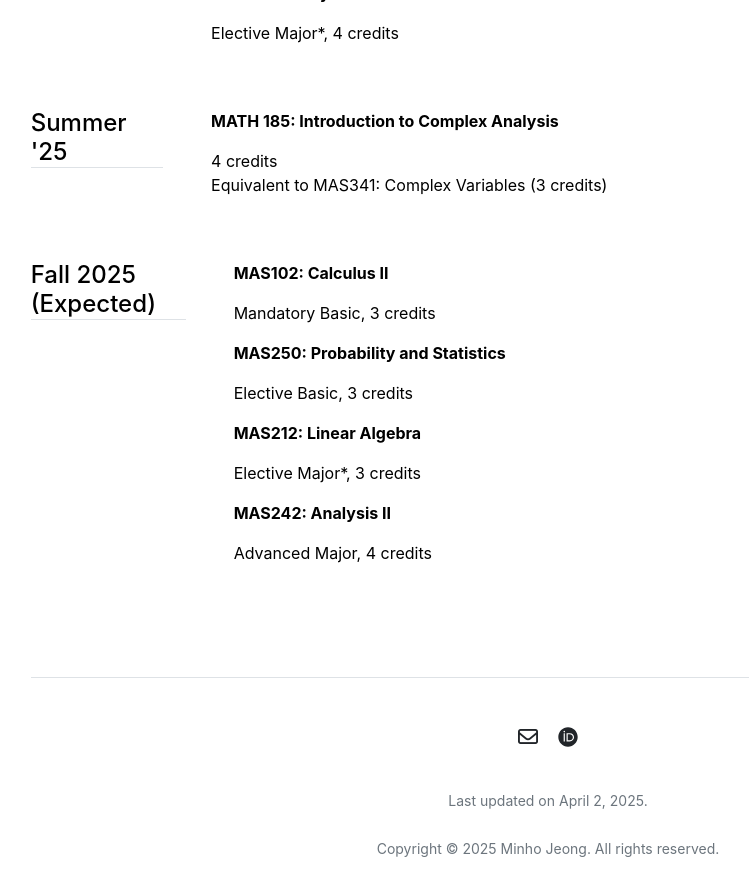
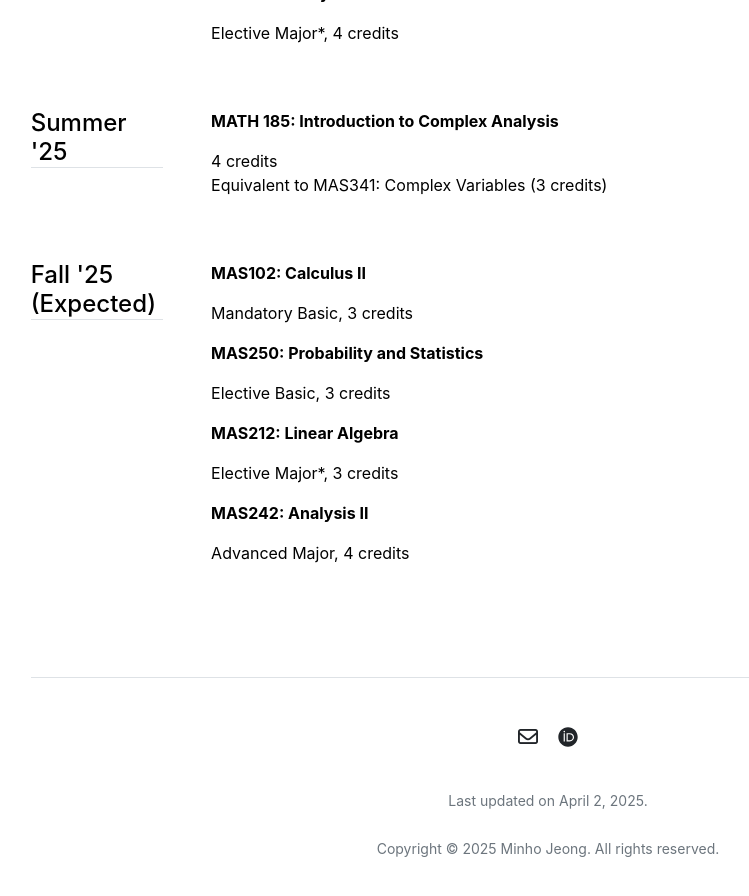
Before and after one commit to mino-jeong/mino-jeong.github.io, a Jekyll site: the page built from coursework.md, in a window 1280 px wide and 900 px high, scrolled down 595 px. Shown: the top 896 px of the window, without its empty margins (92-841 px from the left). Built offline with Jekyll 4.4.1, drawn with Linux system fonts in a browser that asks for light colours.

Commit message:
Update coursework.html

```diff
--- a/_layouts/coursework.html
+++ b/_layouts/coursework.html
@@ -37,10 +37,10 @@ layout: default
     </div>
 
     <div class="row g-5 mb-5">
-      <div class="custom-col-2-5">
-        <h4 class="border-bottom">Fall 2025<br>(Expected)</h4>
+      <div class="col-md-2">
+        <h4 class="border-bottom">Fall '25<br>(Expected)</h4>
       </div>
-      <div class="custom-col-9-5">
+      <div class="col-md-10">
         {% for section in site.data.coursework.f25 %}
           <p class="fw-bold">{{ section.title }}</p>
           <p>{{ section.description }}</p>
```
